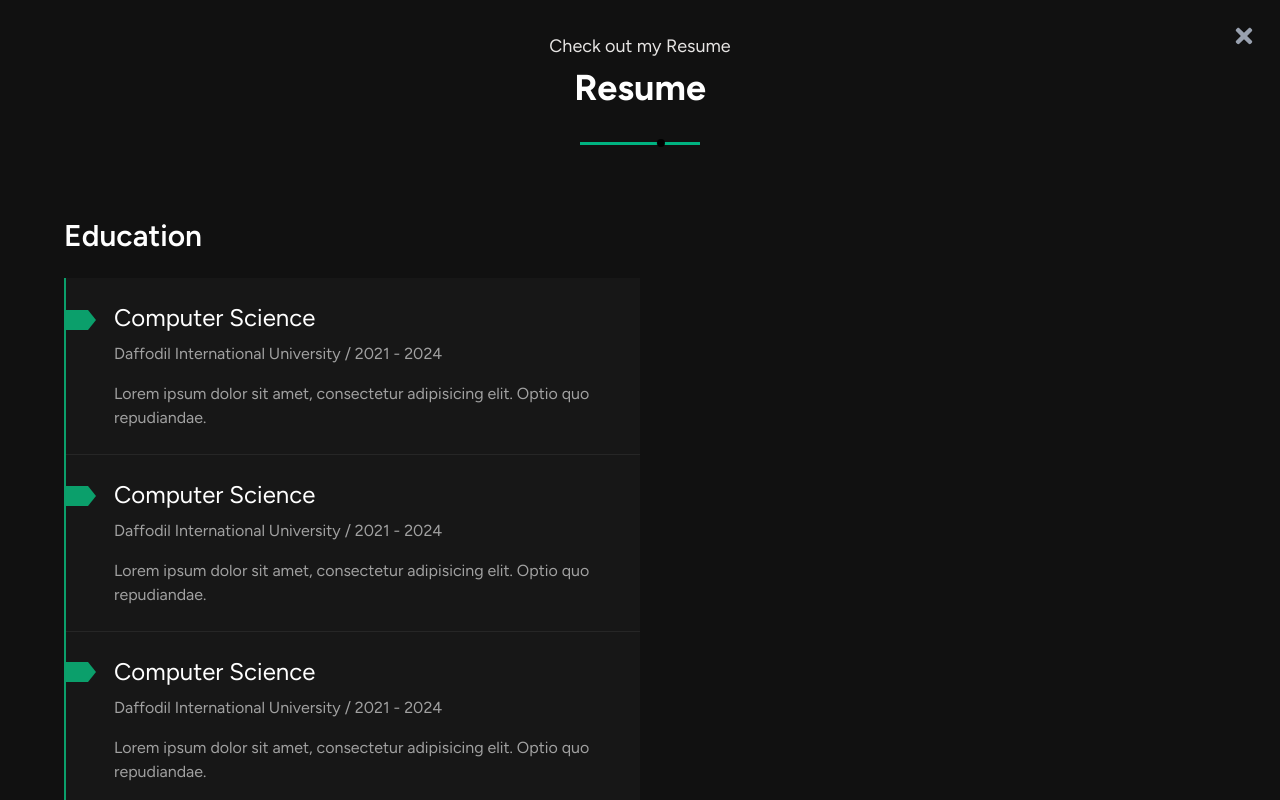
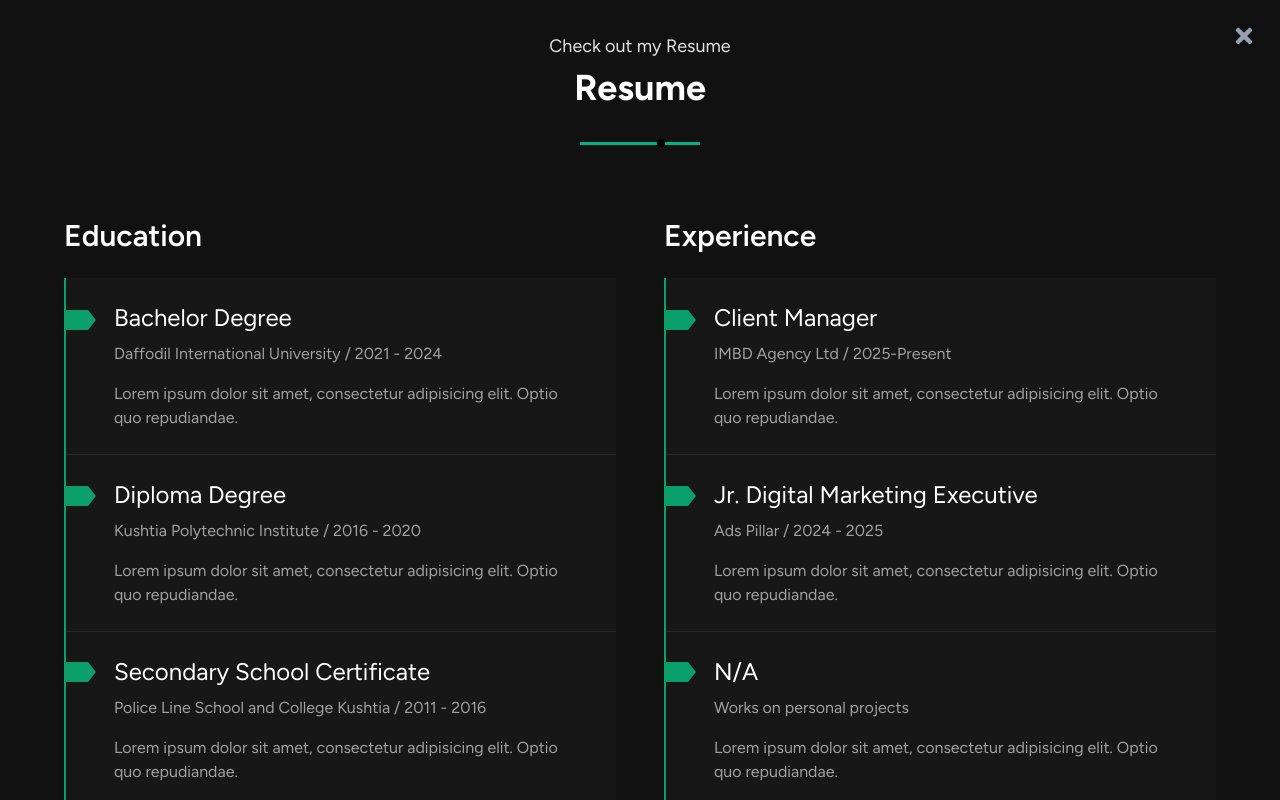
Before and after one commit to Mehedi86/sabbir-portfolio-website, a Next.js app: page /resume in a window 1280 px wide. Built offline with nearby package versions, Linux system fonts and the light colour scheme.

Commit message:
added: right position

```diff
--- a/src/app/(pages)/resume/page.jsx
+++ b/src/app/(pages)/resume/page.jsx
@@ -25,9 +25,8 @@ export default function ResumePage() {
     <>
       {/* Overlay wipe animation */}
       <div
-        className={`fixed inset-0 z-50 bg-black transition-transform duration-1000 ease-in-out ${
-          showWipe ? 'translate-y-0' : '-translate-y-full'
-        }`}
+        className={`fixed inset-0 z-50 bg-black transition-transform duration-1000 ease-in-out ${showWipe ? 'translate-y-0' : '-translate-y-full'
+          }`}
       ></div>
 
       {/* Resume Modal Section */}
@@ -45,18 +44,19 @@ export default function ResumePage() {
           <div>
             <Title title="Check out my Resume" subTitle="Resume" />
 
-            <div className="max-w-6xl mx-auto mt-12">
+            <div className="max-w-6xl mx-auto mt-12 lg:flex gap-12">
+              {/* left side */}
               <div className="lg:w-1/2">
                 <h1 className="text-3xl font-semibold">Education</h1>
 
                 <div className="border-l-2 border-[#0b9f6b] mt-6 relative bg-neutral-900">
                   <div className="arrow-clip absolute top-8"></div>
-                  <div className="arrow-clip absolute top-64 sm:top-58 md:top-52"></div>
-                  <div className="arrow-clip absolute top-120 sm:top-108 md:top-96"></div>
+                  <div className="arrow-clip absolute top-68 md:top-68 lg:top-52"></div>
+                  <div className="arrow-clip absolute top-128 md:top-128 lg:top-96"></div>
 
                   {/* Education Item 1 */}
-                  <div className="px-12 py-6">
-                    <h1 className="text-2xl">Computer Science</h1>
+                  <div className="px-12 py-6 h-60 lg:h-fit">
+                    <h1 className="text-2xl">Bachelor Degree</h1>
                     <div className="space-y-4 text-neutral-400 pt-2">
                       <p>Daffodil International University / 2021 - 2024</p>
                       <p>
@@ -66,10 +66,10 @@ export default function ResumePage() {
                   </div>
 
                   {/* Education Item 2 */}
-                  <div className="px-12 py-6 border-t border-neutral-800">
-                    <h1 className="text-2xl">Computer Science</h1>
+                  <div className="px-12 py-6 border-t border-neutral-800 h-60 lg:h-fit">
+                    <h1 className="text-2xl">Diploma Degree</h1>
                     <div className="space-y-4 text-neutral-400 pt-2">
-                      <p>Daffodil International University / 2021 - 2024</p>
+                      <p>Kushtia Polytechnic Institute / 2016 - 2020 </p>
                       <p>
                         Lorem ipsum dolor sit amet, consectetur adipisicing elit. Optio quo repudiandae.
                       </p>
@@ -77,10 +77,53 @@ export default function ResumePage() {
                   </div>
 
                   {/* Education Item 3 */}
-                  <div className="px-12 py-6 border-t border-neutral-800">
-                    <h1 className="text-2xl">Computer Science</h1>
+                  <div className="px-12 py-6 border-t border-neutral-800 h-60 lg:h-fit">
+                    <h1 className="text-2xl">Secondary School Certificate</h1>
                     <div className="space-y-4 text-neutral-400 pt-2">
-                      <p>Daffodil International University / 2021 - 2024</p>
+                      <p>Police Line School and College Kushtia / 2011 - 2016</p>
+                      <p>
+                        Lorem ipsum dolor sit amet, consectetur adipisicing elit. Optio quo repudiandae.
+                      </p>
+                    </div>
+                  </div>
+                </div>
+              </div>
+              {/* right side */}
+              <div className="lg:w-1/2 mt-12 lg:mt-0">
+                <h1 className="text-3xl font-semibold">Experience</h1>
+
+                <div className="border-l-2 border-[#0b9f6b] mt-6 relative bg-neutral-900">
+                  <div className="arrow-clip absolute top-8"></div>
+                  <div className="arrow-clip absolute top-68 md:top-68 lg:top-52"></div>
+                  <div className="arrow-clip absolute top-128 md:top-128 lg:top-96"></div>
+
+                  {/* Experience Item 1 */}
+                  <div className="px-12 py-6 h-60 lg:h-fit">
+                    <h1 className="text-2xl">Client Manager</h1>
+                    <div className="space-y-4 text-neutral-400 pt-2">
+                      <p> IMBD Agency Ltd / 2025-Present</p>
+                      <p>
+                        Lorem ipsum dolor sit amet, consectetur adipisicing elit. Optio quo repudiandae.
+                      </p>
+                    </div>
+                  </div>
+
+                  {/* Experience Item 2 */}
+                  <div className="px-12 py-6 border-t border-neutral-800 h-60 lg:h-fit">
+                    <h1 className="text-2xl">Jr. Digital Marketing Executive</h1>
+                    <div className="space-y-4 text-neutral-400 pt-2">
+                      <p>Ads Pillar / 2024 - 2025</p>
+                      <p>
+                        Lorem ipsum dolor sit amet, consectetur adipisicing elit. Optio quo repudiandae.
+                      </p>
+                    </div>
+                  </div>
+
+                  {/* Education Item 3 */}
+                  <div className="px-12 py-6 border-t border-neutral-800 h-60 lg:h-fit">
+                    <h1 className="text-2xl">N/A</h1>
+                    <div className="space-y-4 text-neutral-400 pt-2">
+                      <p>Works on personal projects</p>
                       <p>
                         Lorem ipsum dolor sit amet, consectetur adipisicing elit. Optio quo repudiandae.
                       </p>
```
